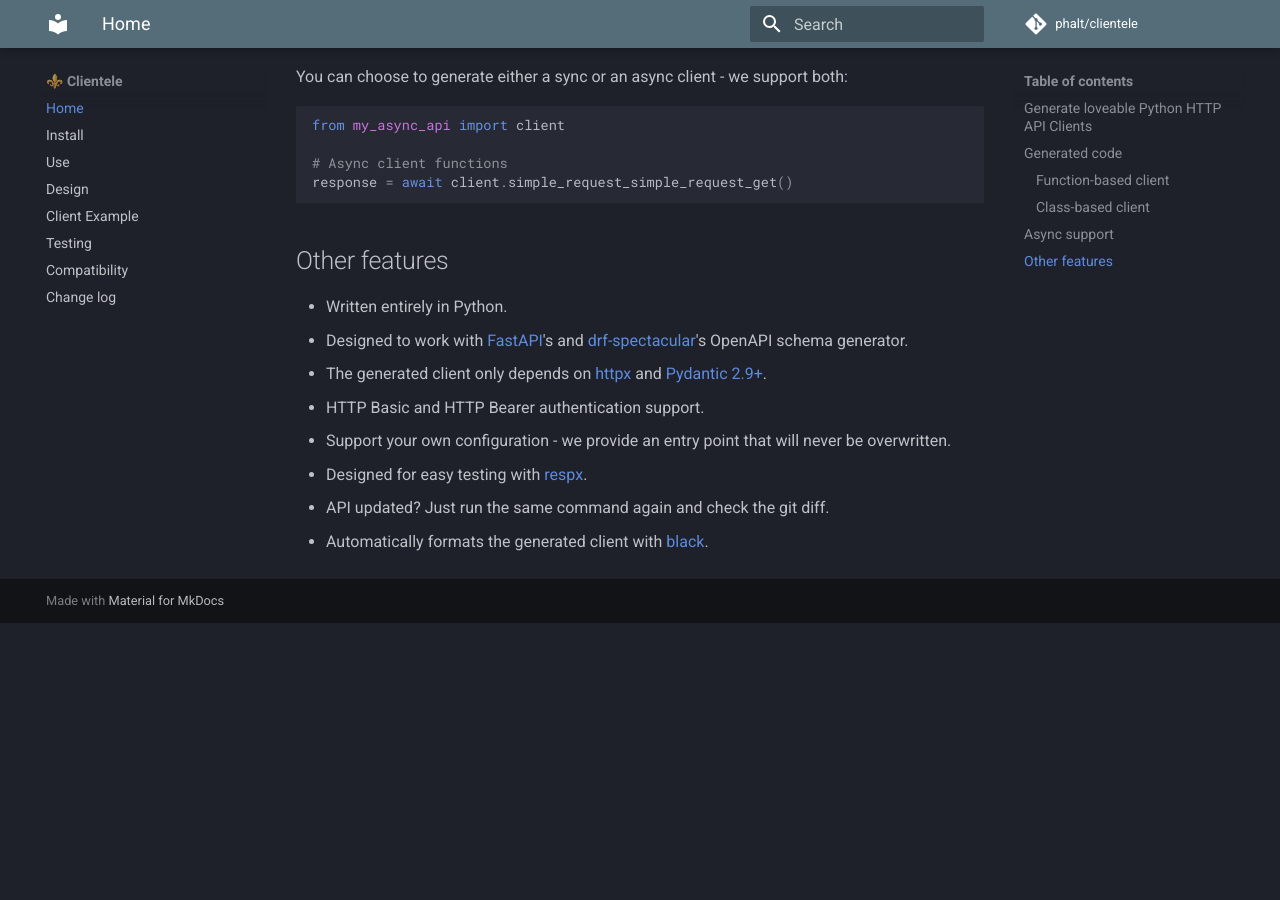
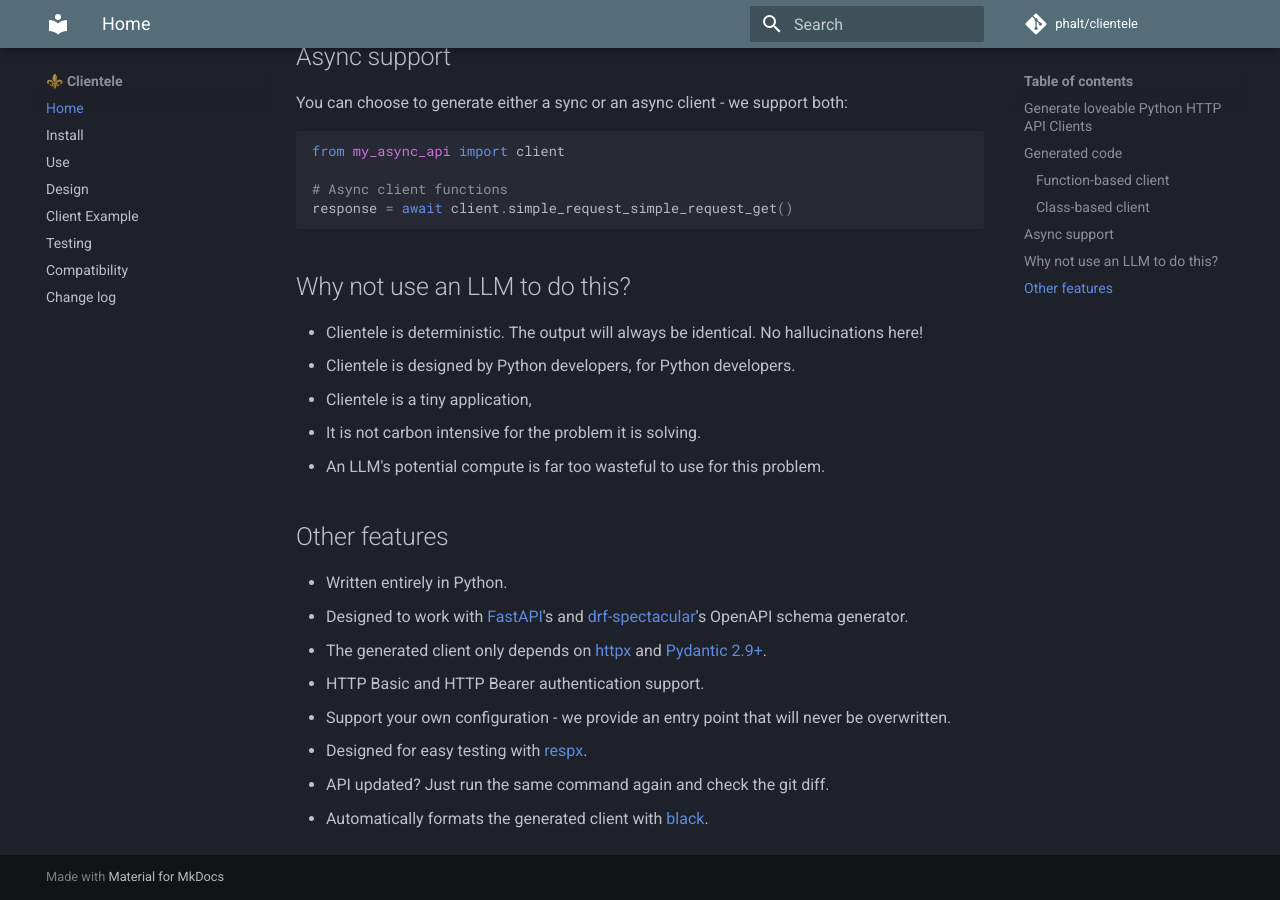
Before and after one commit to phalt/clientele, an MkDocs documentation site: the page built from docs/index.md, in a window 1280 px wide and 900 px high, scrolled down 1657 px. Built offline with MkDocs 1.6.1 and Material for MkDocs 9.7.7, drawn with Linux system fonts in a browser that asks for light colours; comment, search, counter and statistics services are not loaded; before the commit the page ends 2280 px from its top, so only the background shows below that; some of the changed text lies outside the part shown.

Commit message:
Update docs to mention LLM vs clientele

````diff
--- a/docs/index.md
+++ b/docs/index.md
@@ -85,6 +85,14 @@
 response = await client.simple_request_simple_request_get()
 ```
 
+## Why not use an LLM to do this?
+
+* Clientele is deterministic. The output will always be identical. No hallucinations here!
+* Clientele is designed by Python developers, for Python developers.
+* Clientele is a tiny application,
+* It is not carbon intensive for the problem it is solving.
+* An LLM's potential compute is far too wasteful to use for this problem.
+
 ## Other features
 
 * Written entirely in Python.
````
Also changed, not shown: other parts of docs/index.md (+2 -2 lines), README.md (+9 -1 lines).
